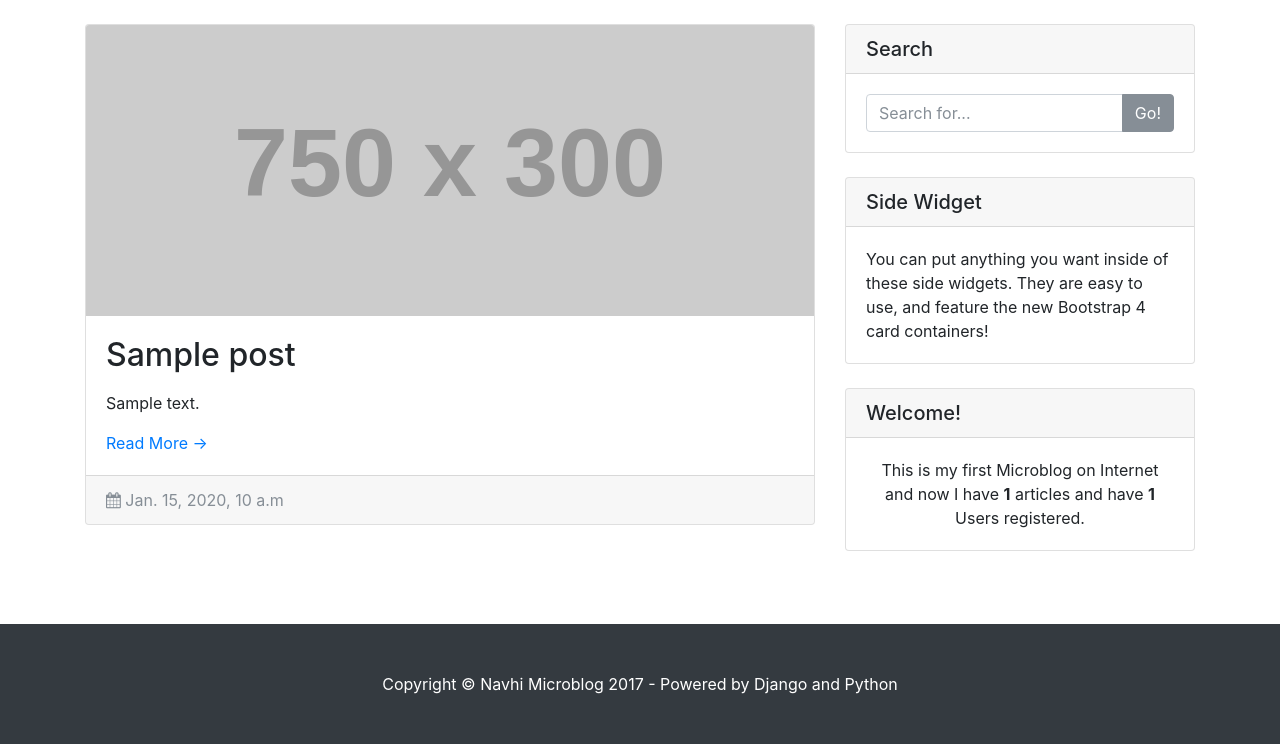
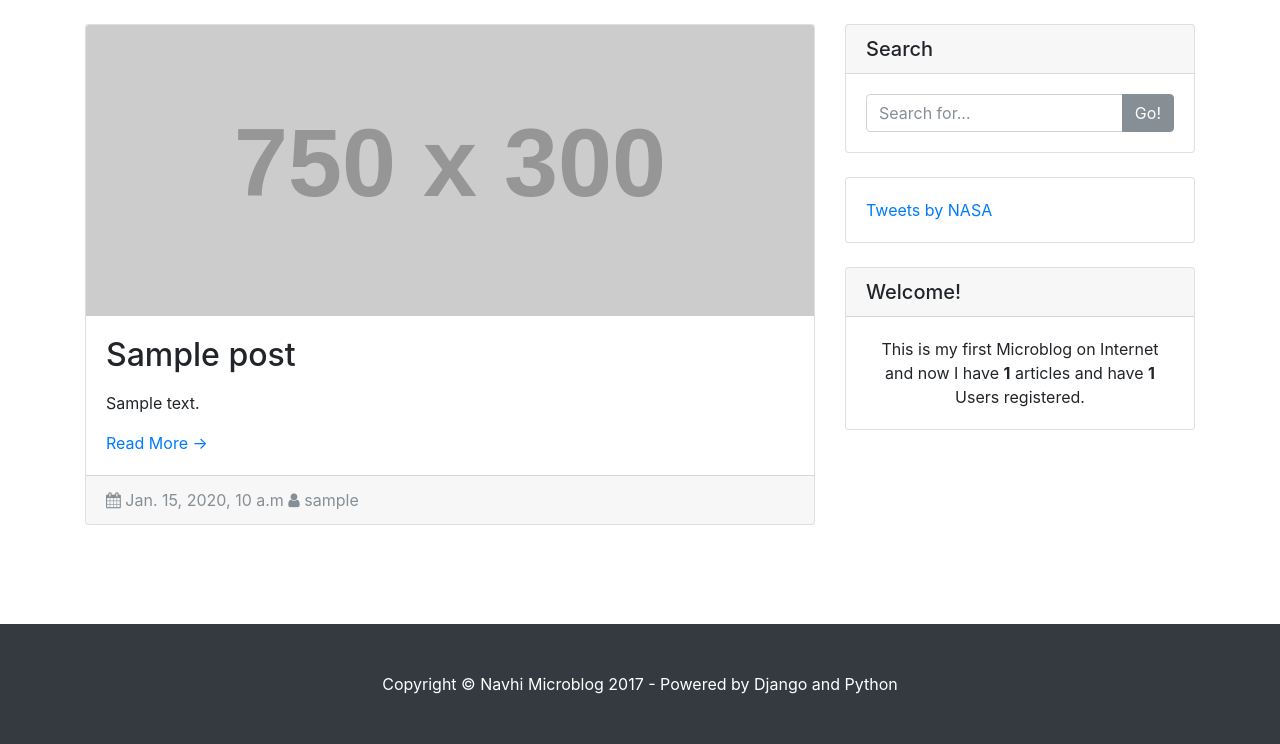
Before and after one commit to ravhirzldi/django-microblog, a Django app: template microblog/templates/microblog/post_list.html in a window 1280 px wide. Shown: the part 56-800 px from the top of the page. Run offline with Django 3.2, Linux system fonts and the light colour scheme; the template is opened without the code that fills it: values that come from a table or form of the project are taken from there, others are empty; tables that the repository leaves empty hold one stand-in row (values such as "Sample post"); grey boxes labelled with a size stand in for pictures from a placeholder-image service; some libraries are stand-ins or nearby versions.

Commit message:
home layout change

```diff
--- a/microblog/templates/base.html
+++ b/microblog/templates/base.html
@@ -11,6 +11,7 @@
             <!-- Latest compiled and minified Bootstrap 4 Beta 4 -->
 			<link rel="stylesheet" href="https://maxcdn.bootstrapcdn.com/bootstrap/4.0.0-beta.2/css/bootstrap.min.css">
 			<link rel="stylesheet" type="text/css" href="{% static 'css/microblog.css' %}" />
+			<!--Awesome Icons CSS-->
 			<link rel="stylesheet" type="text/css" href="{% static 'css/font-awesome.min.css' %}" />
 			<!--Costume font from Google Font API's-->
 			<link href="http://fonts.googleapis.com/css?family=Lobster&subset=latin,latin-ext" rel="stylesheet" type="text/css">
--- a/microblog/templates/microblog/post_list.html
+++ b/microblog/templates/microblog/post_list.html
@@ -14,7 +14,8 @@
 			{% endautoescape %}
 		</div>
 		<div class="card-footer text-muted">
-			<i class="fa fa-calendar" aria-hidden="true"></i> {{ post.created }}
+			<i class="fa fa-calendar" aria-hidden="true"></i> {{ post.publish }}
+			<i class="fa fa-user" aria-hidden="true"></i> {{ post.author }}
 		</div>
 	</div>
 	{% endfor %}
@@ -52,7 +53,7 @@
 				</li>
 			{% else %}
 				<li class="page-item disabled">
-					<a class="page-link" href="#" tabindex="-1">Next</a>
+					<a class="page-link" href="#" tabindex="-1">Last</a>
 				</li>
 			{% endif %}
 		</ul>
--- a/microblog/templates/widget_r.html
+++ b/microblog/templates/widget_r.html
@@ -16,9 +16,8 @@
 
 	<!-- Side Widget -->
 	<div class="card my-4">
-		<h5 class="card-header">Side Widget</h5>
 		<div class="card-body">
-			You can put anything you want inside of these side widgets. They are easy to use, and feature the new Bootstrap 4 card containers!
+			<a class="twitter-timeline" data-height="800" href="https://twitter.com/NASA?ref_src=twsrc%5Etfw">Tweets by NASA</a> <script async src="https://platform.twitter.com/widgets.js" charset="utf-8"></script>
 		</div>
 	</div>
 
--- a/microblog/views.py
+++ b/microblog/views.py
@@ -6,7 +6,6 @@ from django.contrib.auth import login, authenticate
 from django.contrib.auth.forms import UserCreationForm
 from django.views.decorators.csrf import csrf_protect
 from django.http import HttpResponseRedirect, HttpResponse
-from django.core.files.storage import FileSystemStorage
 from .forms import *
 from .models import Post
 # from .forms import NewPostForm
```
Also changed, not shown: microblog/templates/microblog/post_detail.html (+9 -12 lines).
